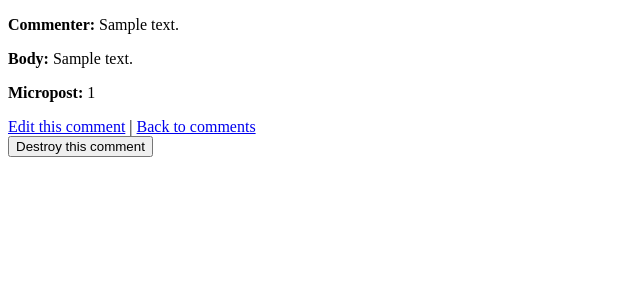
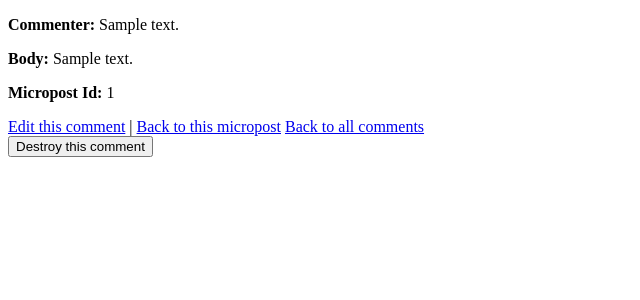
Before and after one commit to Carinaqyy/demo_rails, a Rails app: page /microposts/1/comments/1 in a window 1280 px wide. Shown: the top 300 px of the page, without its empty margins (0-640 px from the left). Run offline with Rails 7, Linux system fonts and the light colour scheme; tables that the repository leaves empty hold one stand-in row (values such as "Sample post"); some libraries are stand-ins or nearby versions.

Commit message:
update  with showing more information on show website

```diff
--- a/app/controllers/comments_controller.rb
+++ b/app/controllers/comments_controller.rb
@@ -8,6 +8,10 @@ class CommentsController < ApplicationController
 
   # GET /comments/1 or /comments/1.json
   def show
+    if params.key?(:user_id)
+      @user = User.find(params[:user_id])
+    end
+    @micropost = Micropost.find(params[:micropost_id])
     @comment = Comment.find(params[:id])
   end
 
--- a/app/views/comments/_comment.html.erb
+++ b/app/views/comments/_comment.html.erb
@@ -10,7 +10,7 @@
   </p>
 
   <p>
-    <strong>Micropost:</strong>
+    <strong>Micropost Id:</strong>
     <%= comment.micropost_id %>
   </p>
 
--- a/app/views/comments/show.html.erb
+++ b/app/views/comments/show.html.erb
@@ -4,7 +4,12 @@
 
 <div>
   <%= link_to "Edit this comment", edit_comment_path(@comment) %> |
-  <%= link_to "Back to comments", comments_path %>
+  <% if defined?(@user) %>
+    <%= link_to "Back to this micropost", user_micropost_path(@user, @micropost) %> |
+  <% else %>
+    <%= link_to "Back to this micropost", micropost_path(@micropost) %>
+  <% end %>
+  <%= link_to "Back to all comments", comments_path %>
 
   <%= button_to "Destroy this comment", @comment, method: :delete %>
 </div>
--- a/app/views/microposts/_micropost.html.erb
+++ b/app/views/microposts/_micropost.html.erb
@@ -1,4 +1,8 @@
 <div id="<%= dom_id micropost %>">
+  <p>
+    <strong>Title:</strong>
+    <%= micropost.title %>
+  </p>
   <p>
     <strong>Content:</strong>
     <%= micropost.content %>
--- a/app/views/users/show.html.erb
+++ b/app/views/users/show.html.erb
@@ -15,15 +15,17 @@
 <h3>User's microposts</h3>
 <ul>
   <% @user.microposts.each do |micropost| %>
+    <li>
       <p>
-      <strong>User id:</strong>
-      <%= micropost.user_id %>
+        <strong>Post Title:</strong>
+        <%= micropost.title %>
       </p>
       <p>
         <strong>Post Body:</strong>
         <%= micropost.content %>
       </p>
       <%= link_to "Show this micropost", user_micropost_path(@user, micropost) %>
+    </li>
   <% end %>
 </ul>
 
--- a/config/routes.rb
+++ b/config/routes.rb
@@ -1,6 +1,10 @@
 Rails.application.routes.draw do
   root "users#index"
 
+  # resources :users do
+  #   resources :microposts
+  #   resources :comments
+  # end
   resources :users do
     resources :microposts do
       resources :comments
```
Also changed, not shown: app/views/microposts/show.html.erb (+7 -3 lines), 3 other files. Lines whose indentation alone changed are shown as unchanged.
